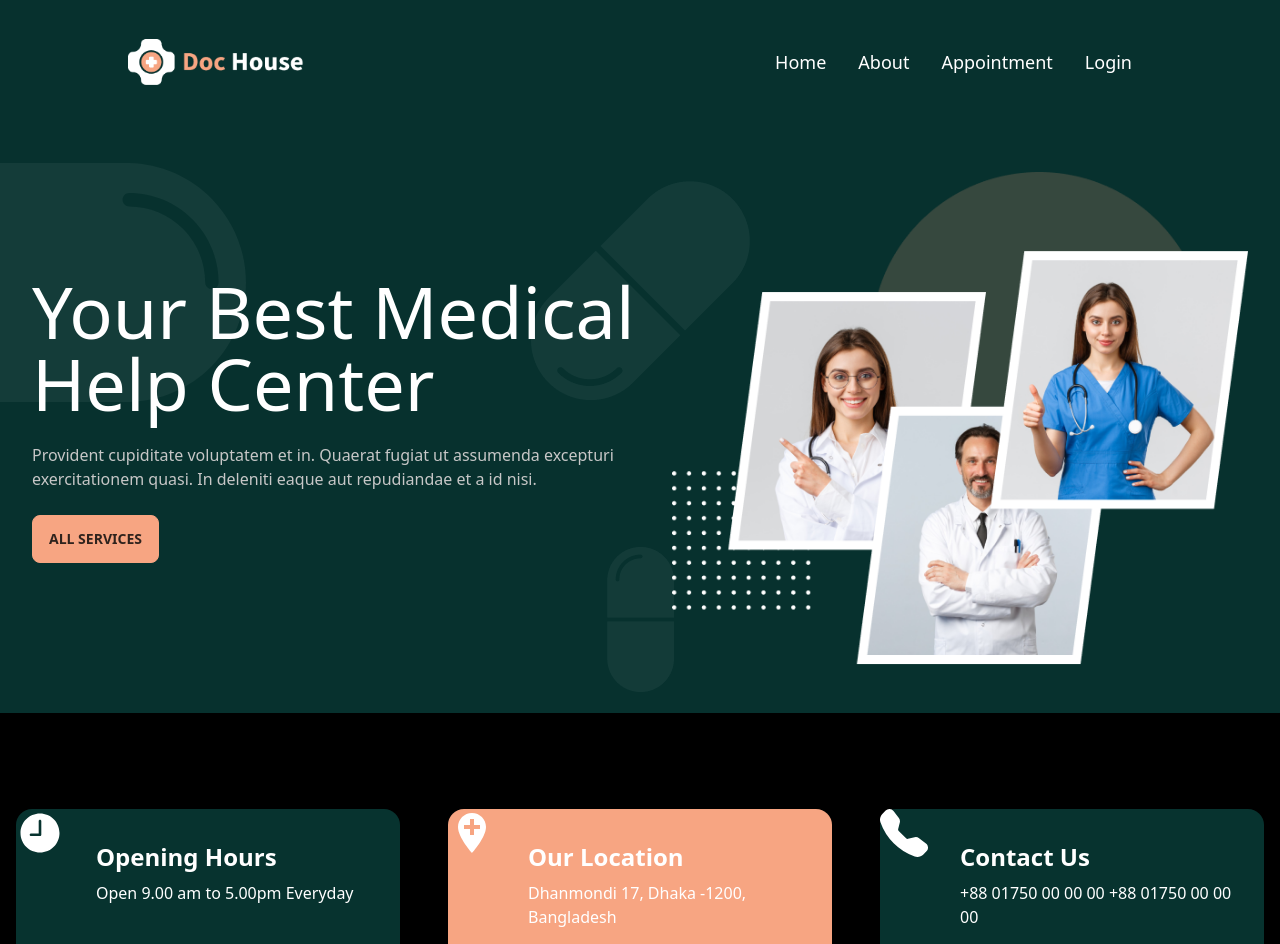
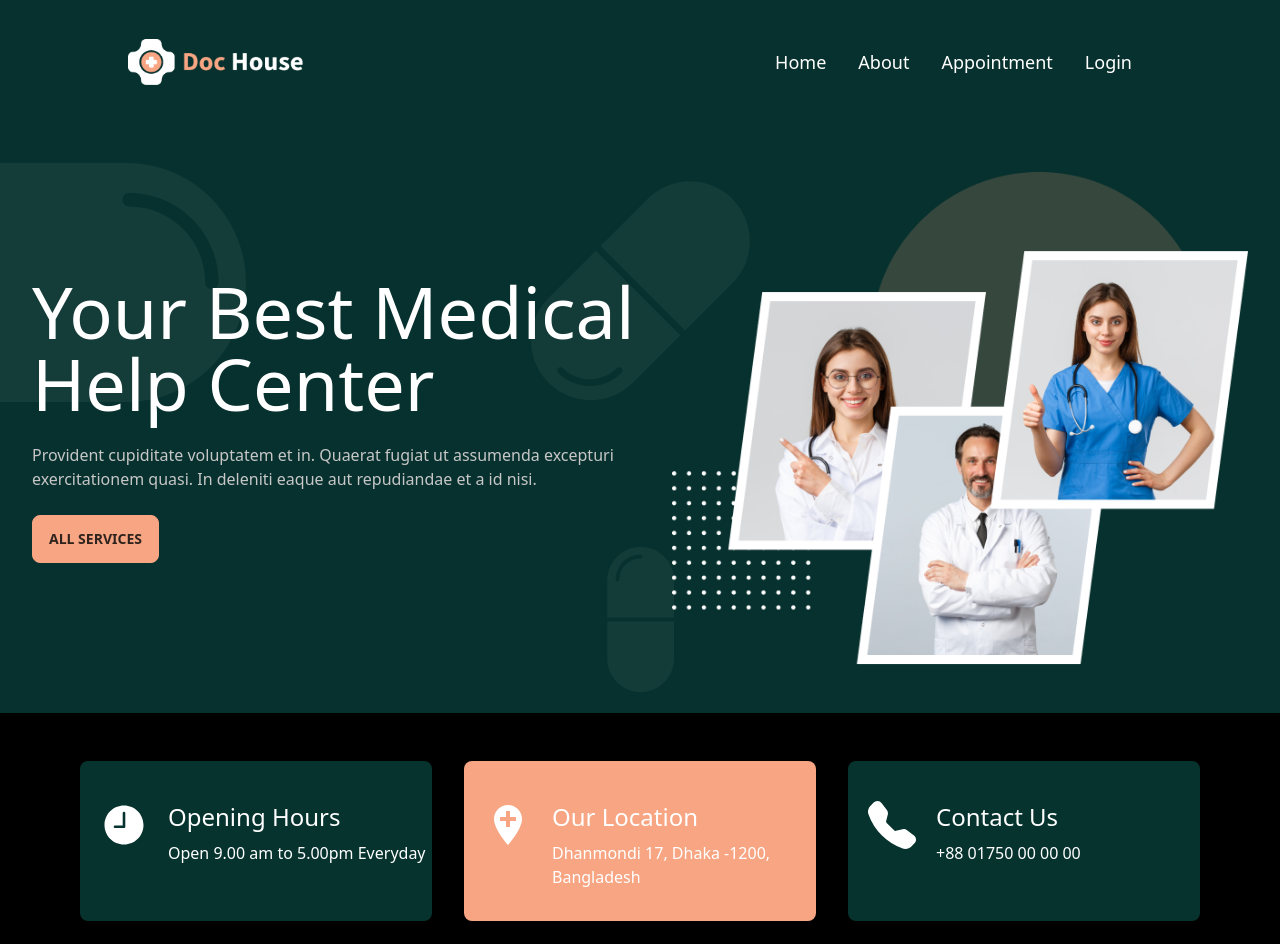
Before and after one commit to rirefat/dochouse-frontend, a React (Vite) app: page / in a window 1280 px wide. Shown: the top 944 px of the page. Built offline with nearby package versions, Linux system fonts and the light colour scheme.

Commit message:
done info cards

```diff
--- a/src/components/InfoCard/InfoCard.css
+++ b/src/components/InfoCard/InfoCard.css
@@ -1,6 +1,17 @@
-.info-cards .card {
+.info-cards {
+  display: flex;
+  justify-content: center;
+  align-items: center;
+  flex-wrap: wrap;
+  gap: 2rem;
+}
+.info-cards .single-card {
   background-color: var(--primary);
+  height: 10rem;
+  width: 22rem;
+  display: flex;
+  align-items: start;
 }
-.info-cards .card:nth-child(2) {
+.info-cards .single-card:nth-child(2) {
   background-color: var(--secondary);
 }/*# sourceMappingURL=InfoCard.css.map */
--- a/src/components/InfoCard/InfoCard.jsx
+++ b/src/components/InfoCard/InfoCard.jsx
@@ -9,16 +9,16 @@ const InfoCard = () => {
     const informations = [
         { icon: IoIosTime, title: "Opening Hours", details: "Open 9.00 am to 5.00pm Everyday", bg: "primary"},
         { icon: MdAddLocation, title: "Our Location", details: "Dhanmondi 17, Dhaka -1200, Bangladesh", bg: "secondary"},
-        { icon: BsFillTelephoneFill, title: "Contact Us", details: "+88 01750 00 00 00  +88 01750 00 00 00", bg: "primary"},
+        { icon: BsFillTelephoneFill, title: "Contact Us", details: "+88 01750 00 00 00 ", bg: "primary"},
     ];
     return (
-        <div className='info-cards flex justify-center gap-12'>
+        <div className='info-cards my-12'>
             {
                 informations.map((info, index) => (
-                    <div className="card w-96 bg-base-100 shadow-xl my-24 flex flex-row align-center" key={index}>
-                        <div className="icon text-5xl text-white"><info.icon></info.icon></div>
-                        <div className={`card-body rounded-2xl text-white`}>
-                            <h2 className="text-2xl font-semibold">{info.title}</h2>
+                    <div className="single-card rounded-lg shadow-xl text-white pt-10" key={index}>
+                        <div className="icon text-5xl mx-5"><info.icon></info.icon></div>
+                        <div className="card-details">
+                            <h3 className='text-2xl mb-2'>{info.title}</h3>
                             <p>{info.details}</p>
                         </div>
                     </div>
--- a/src/components/InfoCard/InfoCard.scss
+++ b/src/components/InfoCard/InfoCard.scss
@@ -1,6 +1,16 @@
 .info-cards{
-    .card{
+    display: flex;
+    justify-content: center;
+    align-items: center;
+    flex-wrap: wrap;
+    gap: 2rem;
+
+    .single-card{
         background-color: var(--primary);
+        height: 10rem;
+        width: 22rem;
+        display: flex;
+        align-items: start;
 
         &:nth-child(2){
             background-color: var(--secondary);
```
Also changed, not shown: 1 other file (tests, documents, lock files or other folders).
